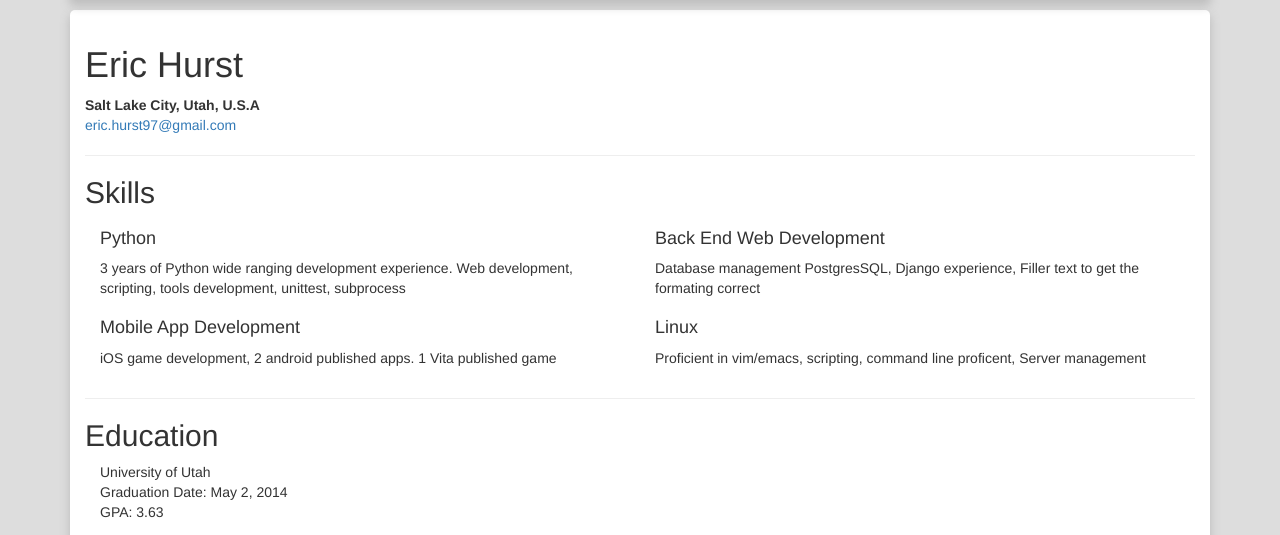
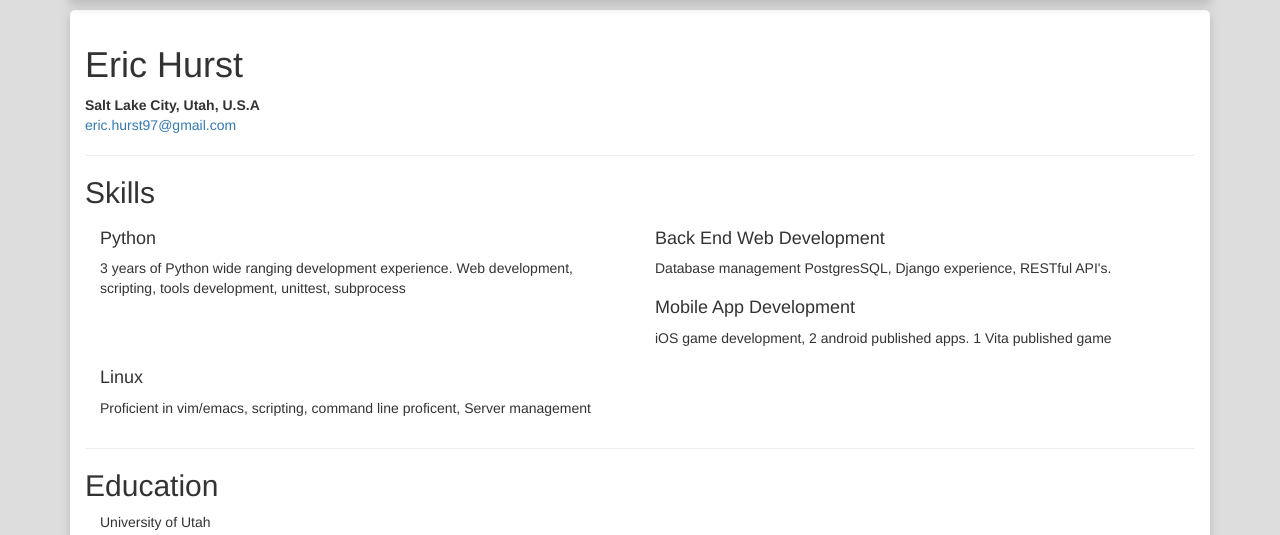
Before and after one commit to minkusanderic/eric-hurst-portfolio, a Django app: page /resume/ in a window 1280 px wide. Shown: the part 52-587 px from the top of the page. Run offline with Django 3.2, Linux system fonts and the light colour scheme; data comes from the database, SQL or seed files in the repository; data that the repository does not hold is empty; parts of the project's set-up code (start-up, migrations or seed data) failed here and were passed over; some libraries are stand-ins or nearby versions.

Commit message:
Updated resume

```diff
--- a/resume/templates/resume/index.html
+++ b/resume/templates/resume/index.html
@@ -20,7 +20,7 @@
 </div>
 <div class="col-md-6">
 <h4>Back End Web Development</h4>
-<p>Database management PostgresSQL, Django experience, Filler text to get the formating correct</p>
+<p>Database management PostgresSQL, Django experience, RESTful API's. </p>
 </div>
 <div class="col-md-6">
 <h4>Mobile App Development</h4>
```
